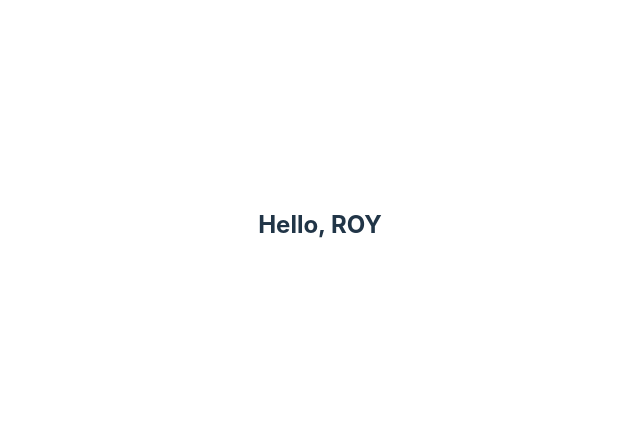
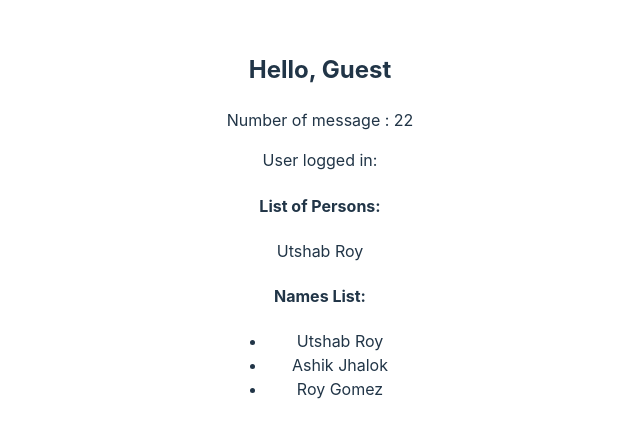
Before and after one commit to utshab-roy/react18-basic, a React (Vite) app: page / in a window 1280 px wide. Shown: the part 175-612 px from the top of the page, without its empty margins (320-960 px from the left). Built offline with nearby package versions, Linux system fonts and the light colour scheme.

Commit message:
diff type of props basic example

```diff
--- a/src/App.tsx
+++ b/src/App.tsx
@@ -1,12 +1,27 @@
-import "./App.css";
-import Greet from "./components/Greet";
+import "./App.css"
+import Greet from "./components/Greet"
+import Person from "./components/Person"
+import PersonList from "./components/PersonList"
 
 function App() {
+  const personName = {
+    first: "Utshab",
+    last: "Roy",
+  }
+
+  const listOfPerson = [
+    { first: "Utshab", last: "Roy" },
+    { first: "Ashik", last: "Jhalok" },
+    { first: "Roy", last: "Gomez" },
+  ]
+
   return (
     <div className="App">
-      <Greet name="ROY" />
+      <Greet name="ROY" messageCount={22} isLoggedIn={false} />
+      <Person name={personName} />
+      <PersonList names={listOfPerson} />
     </div>
-  );
+  )
 }
 
-export default App;
+export default App
--- a/src/components/Greet.tsx
+++ b/src/components/Greet.tsx
@@ -1,14 +1,21 @@
 // giving type to the props
 type GreetType = {
-  name: string;
-};
+  name: string
+  messageCount?: number
+  isLoggedIn: boolean
+}
 
-const Greet = (props: GreetType) => {
+const Greet = ({ name, messageCount = 0, isLoggedIn }: GreetType) => {
   return (
     <div>
-      <h2>Hello, {[props.name]}</h2>
+      {isLoggedIn ? <h2>Hello, {name}</h2> : <h2>Hello, Guest</h2>}
+
+      <p>Number of message : {messageCount}</p>
+      <p>User logged in: {isLoggedIn}</p>
+
+      <h4>List of Persons:</h4>
     </div>
-  );
-};
+  )
+}
 
-export default Greet;
+export default Greet
--- /dev/null
+++ b/src/components/Person.tsx
@@ -0,0 +1,16 @@
+type PersonProps = {
+  name: {
+    first: string
+    last: string
+  }
+}
+
+const Person = (props: PersonProps) => {
+  return (
+    <div>
+      {props.name.first} {props.name.last}
+    </div>
+  )
+}
+
+export default Person
--- /dev/null
+++ b/src/components/PersonList.tsx
@@ -0,0 +1,24 @@
+type PersonListProps = {
+  names: {
+    first: string
+    last: string
+  }[] // by this line we are indicating that it is a array of names
+}
+const PersonList = (props: PersonListProps) => {
+  return (
+    <div>
+      <h4>Names List:</h4>
+      <ul>
+        {props.names.map((name) => {
+          return (
+            <li key={name.first}>
+              {name.first} {name.last}
+            </li>
+          )
+        })}
+      </ul>
+    </div>
+  )
+}
+
+export default PersonList
```
